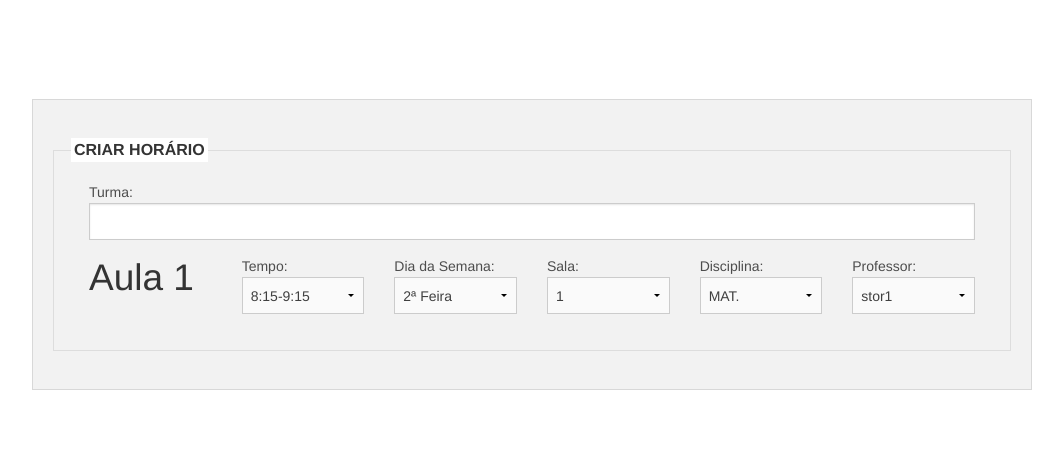
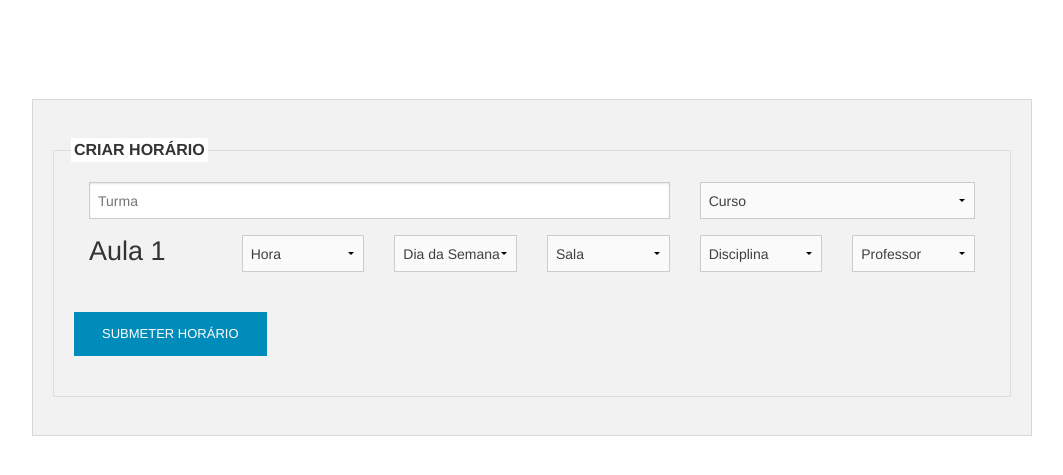
Before and after one commit to RuiIria/horarios, a PHP site: page /modCriarHorario.php in a window 1280 px wide. Shown: the part 45-520 px from the top of the page, without its empty margins (108-1171 px from the left). Run offline with PHP 8.4, Linux system fonts and the light colour scheme.

Commit message:
Divs de confirmação e funções
foi adicionado script php para funções. essas funções vão confirmar se o
Nome da Turma que vai ficar com o horário está dentro dos parâmetros da
expressão regular. se corresponder, vai mostrar uma div que contem uma
imagem de correto, se não, vai mostrar uma imaged de errado da div
"divTurmaErrada". Tambem foi colocada a função para validar os dados
antes de envia-los á base de dados. Os inputs e selects do formulário
foram alterados para o texto indicativo da informação que deve se
colocada se localizar dentro dos inputs e selects. A "divTurmaErrada" e
a "divTurmaCorreta" foram escritas. A primeira contem uma imagem de
"errado", e a segunda de um "certo".  Codigo foi adicionado aos
"selects" para faze-los obrigatórios para preencher, e foi dado um nome
a cada um dos selects.

```diff
--- a/modCriarHorario.php
+++ b/modCriarHorario.php
@@ -1,30 +1,72 @@
+<script>
+	function ValidarTurma()
+	{
+		var reg = /^[A-Za-z0-9_ ]*$/;
+		if(reg.test(document.getElementById("turma").value)== true)
+		{
+			document.getElementById('divTurmaErrada').style.display='none';
+			document.getElementById('divTurmaCorreta').style.display='block'; //Mostra email correto
+			return true;
+		}
+		else
+		{
+			document.getElementById('divTurmaErrada').style.display='block';//mostra email errado
+			document.getElementById('divTurmaCorreta').style.display='none';
+			return false;
+		}
+	}
+
+	function ValidarFormH()
+	{
+		if (ValidarTurma() == false)
+			return false
+	}
+
+</script>
 <meta charset="utf-8" />
 <meta name="viewport" content="width=device-width, initial-scale=1.0" />
 <link rel="stylesheet" href="foundation/css/foundation.css" />
 <script src="foundation/js/vendor/modernizr.js"></script>
 <?php include_once('Topbar.php'); ?>
 
-<div class='row' style='position:relative; top:15%; display:block;' id="Login">
+<div class='row' style='position:relative; top:15%; display:block;' id="CriarHorario">
 	<div class='large-12 large-centered panel columns'>
 		<form method='post' action="criarHorario.php" onsubmit="return ValidarDadosHorario();" >
 			<fieldset>
 				<legend><b>CRIAR HORÁRIO</b></legend>
-				<div class="large-12 columns">
+				<div class="large-8 columns">
 					<label>
-						Turma:<input type='text' onkeyup='ValidarTurma()' onchange='ValidarTurma()' name='turma' id='turma' required/>
+						<input type='text' placeholder="Turma" onkeyup='ValidarTurma()' onchange='ValidarTurma()' name='turma' id='turma' required/>
+					</label>
+				</div>
+				<div id="divTurmaErrada" style='display:none; position: absolute; left: 31px; top: 88px;'>
+					<span data-tooltip aria-haspopup="true" class="has-tip" title="Nome inválido">
+						<img src="./img/errado.png" height="20px" width="20px">
+					</span>
+				</div>
+				<div id="divTurmaCorreta" style='display:none; position: absolute; left: 31px; top: 88px;'>
+					<img src="./img/correto.png" height="20px" width="20px">
+				</div>
+				<div class="large-4 columns">
+					<label>
+						<select required name="curso">
+							<option disabled selected>Curso</option>
+							<option value="gpsi">G.P.S.I.</option>
+							<option value="asc">A.S.C.</option>
+							<option value="hsta">H.S.T.A.</option>
+						</select>
+					</label>
+				</div>
+				<div class="large-2 columns">
+					<label>
+						<h3>Aula 1</h3>
 					</label>
 				</div>
 
 				<div class="large-2 columns">
 					<label>
-						<h2>Aula 1</h2>
-					</label>
-				</div>
-
-				<div class="large-2 columns">
-					<label>
-						Tempo:
-						<select>
+						<select required name="hora">
+							<option disabled selected>Hora</option>
 							<option value="tempo1">8:15-9:15</option>
 							<option value="tempo2">9:30-10:30</option>
 							<option value="tempo3">10:40-11:40</option>
@@ -39,8 +81,8 @@
 
 				<div class="large-2 columns">
 					<label>
-						Dia da Semana:
-						<select>
+						<select required name="diasemana">
+							<option disabled selected>Dia da Semana</option>
 							<option value="2Feira">2ª Feira</option>
 							<option value="3Feira">3ª Feira</option>
 							<option value="4Feira">4ª Feira</option>
@@ -52,8 +94,8 @@
 
 				<div class="large-2 columns">
 					<label>
-						Sala:
-						<select>
+						<select required name="sala">
+							<option disabled selected>Sala</option>
 							<option value="1">1</option>
 							<option value="2">2</option>
 							<option value="3">3</option>
@@ -71,8 +113,8 @@
 
 				<div class="large-2 columns">
 					<label>
-						Disciplina:
-						<select>
+						<select required name="disciplina">
+							<option disabled selected>Disciplina</option>
 							<option value="mat">MAT.</option>
 							<option value="psi">P.S.I.</option>
 							<option value="fq">F.Q.</option>
@@ -91,8 +133,8 @@
 
 				<div class="large-2 columns">
 					<label>
-						Professor:
-						<select>
+						<select required name="stor">
+							<option disabled selected>Professor</option>
 							<option value="stor1">stor1</option>
 							<option value="stor2">stor2</option>
 							<option value="stor3">stor3</option>
@@ -107,8 +149,14 @@
 						</select>
 					</label>
 				</div>
+				<div class="large-1 columns">
+					&nbsp
+				</div>
+				<div class="large-11 columns">
+					&nbsp
+				</div>
 				<div>
-
+					<input type='submit' class='small button' value='SUBMETER HORÁRIO' />
 				</div>
 			</fieldset>
 		</form>
```
